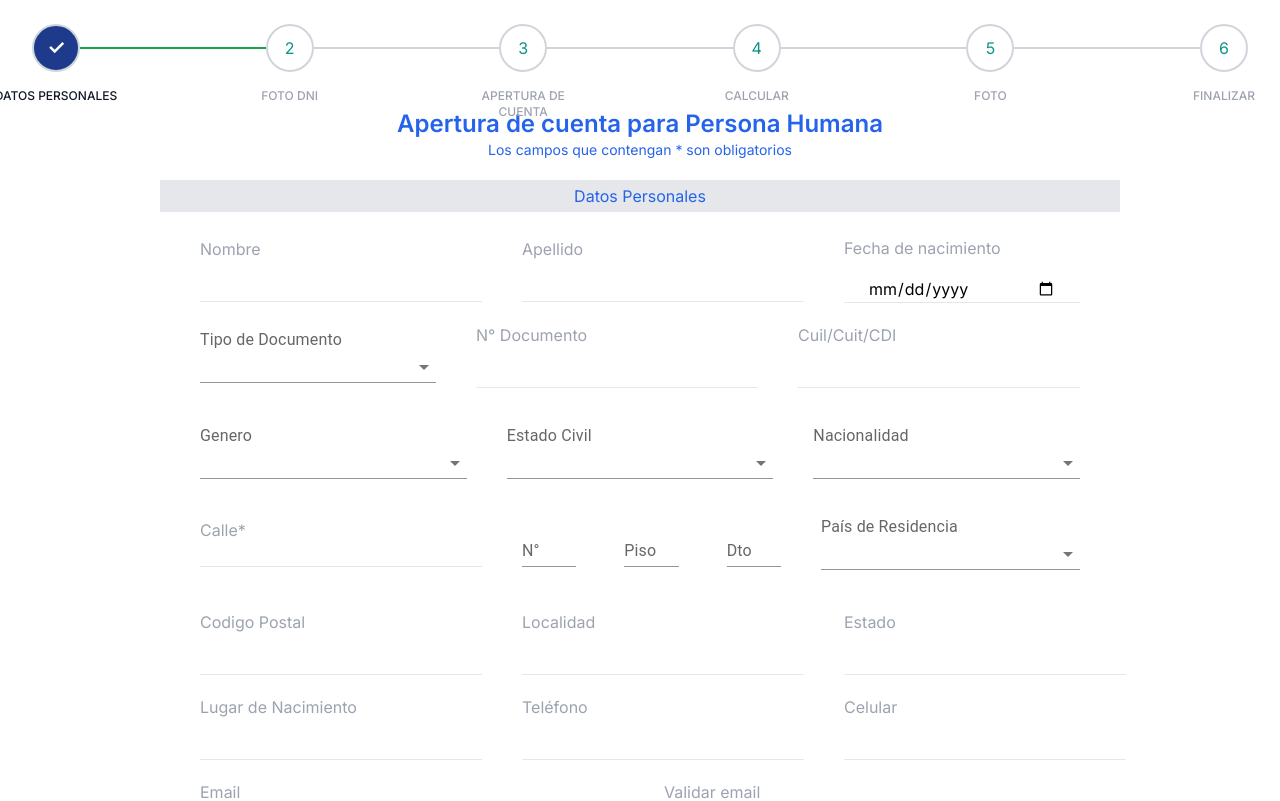
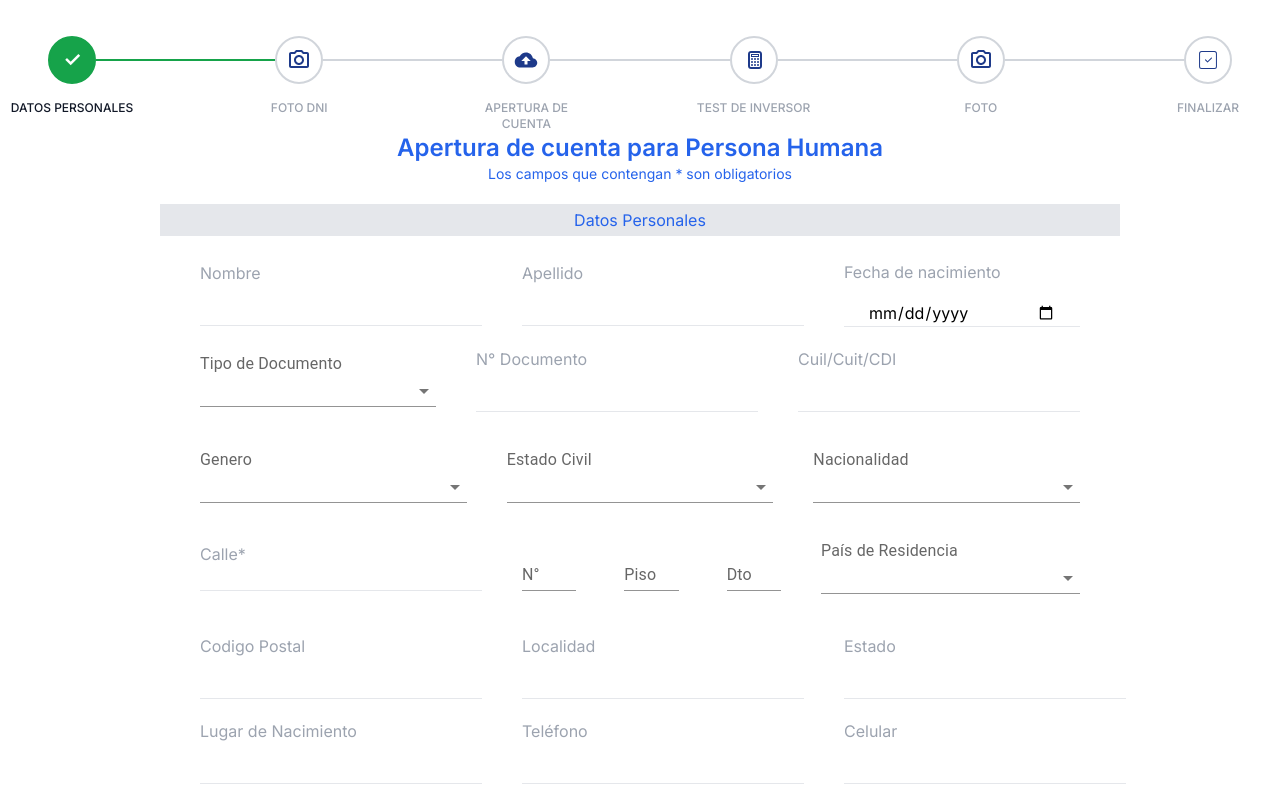
Before and after one commit to rosmildoLopes/formCuyaNext, a Next.js app: page / in a window 1280 px wide. Shown: the top 801 px of the page. Built offline with nearby package versions, Linux system fonts and the light colour scheme.

Commit message:
Cambios del stepper

```diff
--- a/app/components/Stepper.jsx
+++ b/app/components/Stepper.jsx
@@ -1,13 +1,29 @@
 import React, { useEffect, useState, useRef } from "react";
+import { FaUser } from "react-icons/fa";
+import { MdOutlinePhotoCamera } from "react-icons/md";
+import { IoMdCloudUpload } from "react-icons/io";
+import { TiCalculator } from "react-icons/ti";
+import { CiSquareCheck } from "react-icons/ci";
 
 const Stepper = ({ steps, currentStep }) => {
+  const iconComponents = [
+    <FaUser />,
+    <MdOutlinePhotoCamera />,
+    <IoMdCloudUpload />,
+    <TiCalculator />,
+    <MdOutlinePhotoCamera />,
+    <CiSquareCheck />,
+  ];
+
   const [newStep, setNewStep] = useState([]);
+  const [currentIconIndex, setCurrentIconIndex] = useState(0);
   const stepRef = useRef();
+
   const updateStep = (stepNumber, steps) => {
     const newSteps = [...steps];
     let count = 0;
     while (count < newSteps.length) {
-      if (count == stepNumber) {
+      if (count === stepNumber) {
         newSteps[count] = {
           ...newSteps[count],
           highlighted: true,
@@ -35,6 +51,7 @@ const Stepper = ({ steps, currentStep }) => {
     }
     return newSteps;
   };
+
   useEffect(() => {
     const stepsState = steps.map((step, index) =>
       Object.assign(
@@ -42,37 +59,42 @@ const Stepper = ({ steps, currentStep }) => {
         {
           description: step,
           completed: false,
-          highlighted: index == 0 ? true : false,
-          selected: index == 0 ? true : false,
+          highlighted: index === 0 ? true : false,
+          selected: index === 0 ? true : false,
         }
       )
     );
     stepRef.current = stepsState;
     const current = updateStep(currentStep - 1, stepRef.current);
     setNewStep(current);
+    setCurrentIconIndex(currentStep - 1); //Buscar icono en la array
   }, [steps, currentStep]);
+
   const displaySteps = newStep.map((step, index) => {
+    const iconIndex =
+      index < iconComponents.length ? index : iconComponents.length - 1;
     return (
       <div
         key={index}
         className={
-          index != newStep.length - 1
-            ? "w-full flex items-center"
-            : "flex items-center"
+          index !== newStep.length - 1
+            ? "w-full flex items-center py-3"
+            : "flex items-center py-3"
         }
       >
-        <div className="relative flex flex-col items-center text-teal-600">
+        <div className="relative flex flex-col items-center text-blue-900 text-2xl">
+          {/* Tamaño de los iconos y color */}
           <div
             className={`rounded-full transition duration-500 ease-in-out border-2 border-gray-300 h-12 w-12 flex items-center justify-center py-3 ${
               step.selected
-                ? "bg-blue-900 text-white font-bold border border-blue-900"
+                ? "bg-green-600 text-white font-bold border border-green-600" //Color del icono Completado
                 : " "
             }`}
           >
             {step.completed ? (
               <span className="text-white font-bold text-xl">&#10003;</span>
             ) : (
-              index + 1
+              iconComponents[iconIndex] //Iconos de la barra de progreso
             )}
           </div>
           <div
@@ -93,7 +115,7 @@ const Stepper = ({ steps, currentStep }) => {
   });
 
   return (
-    <div className="mx-4 p-4 flex justify-between items-center">
+    <div className="mx-8 p-4 flex justify-between items-center">
       {displaySteps}
     </div>
   );
--- a/app/page.js
+++ b/app/page.js
@@ -17,7 +17,7 @@ export default function Home() {
     "Datos Personales",
     "Foto DNI",
     "Apertura de Cuenta",
-    "Calcular",
+    "Test de Inversor",
     "Foto",
     "Finalizar",
   ];
```
